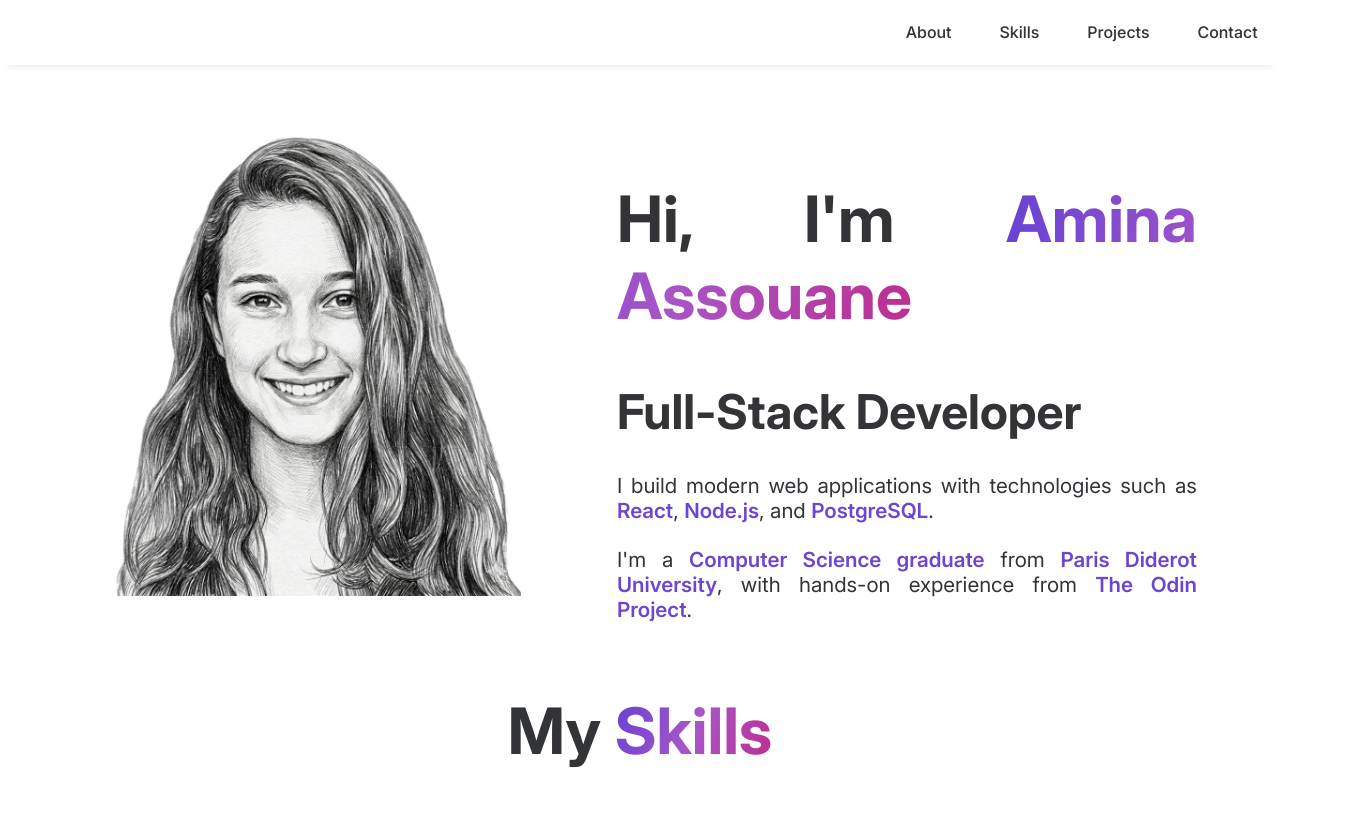
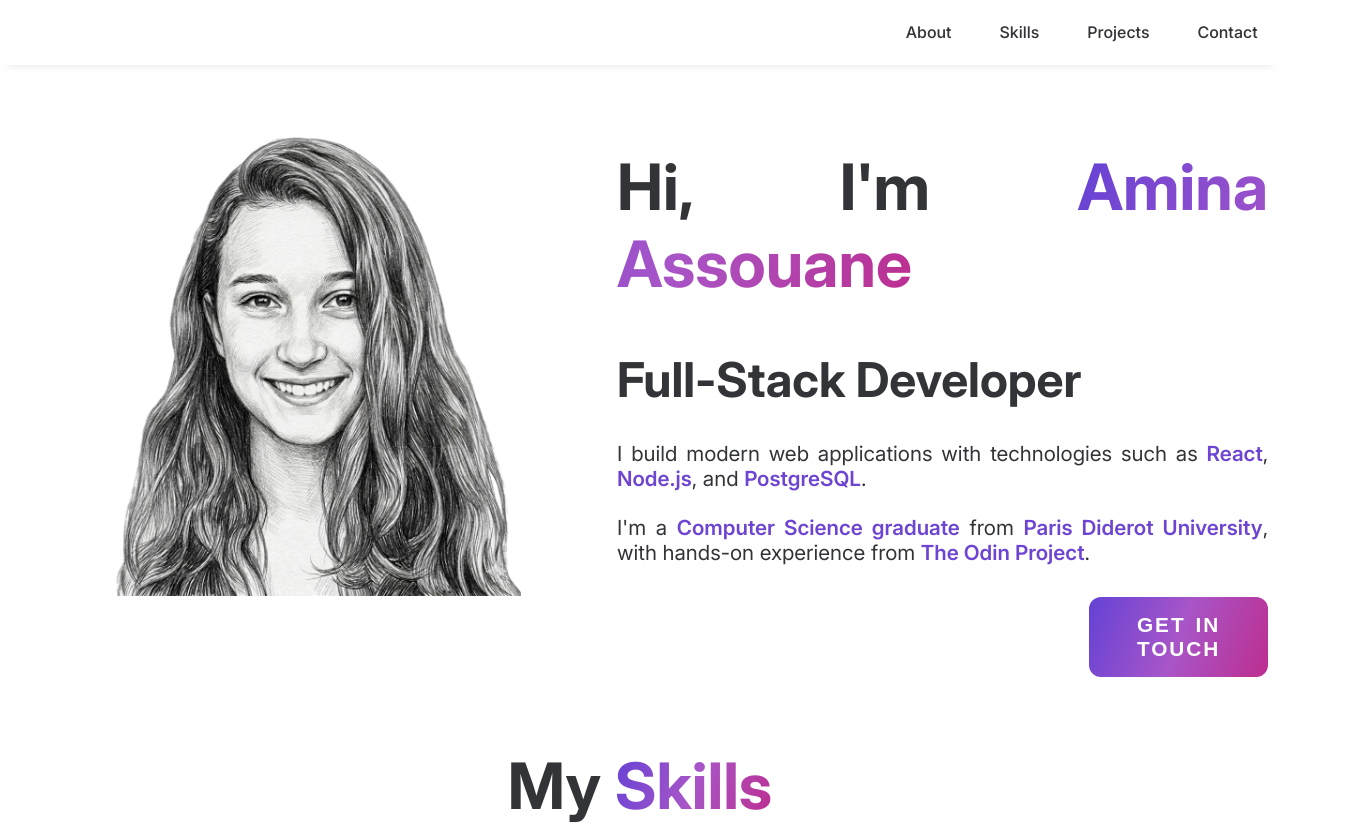
Before and after one commit to AminaAssouane/portfolio, a React (Vite) app: page / in a window 1280 px wide. Shown: the top 824 px of the page, 1372 px wide, since content can reach past the window. Built offline with nearby package versions, Linux system fonts and the light colour scheme.

Commit message:
feat: add get in touch button to the hero section

```diff
--- a/src/App.jsx
+++ b/src/App.jsx
@@ -26,7 +26,7 @@ function App() {
       />
       <main>
         <section ref={aboutRef}>
-          <Hero />
+          <Hero onContact={() => scrollTo(contactRef)} />
         </section>
         <section ref={skillsRef}>
           <Skills />
--- a/src/components/Hero/Hero.jsx
+++ b/src/components/Hero/Hero.jsx
@@ -1,7 +1,7 @@
 import styles from "./Hero.module.css";
 import image from "../../assets/images/PhotoDrawing.png";
 
-export default function Hero() {
+export default function Hero({ onContact }) {
   return (
     <div className={styles.hero}>
       <section className={styles.heroImage}>
@@ -27,6 +27,8 @@ export default function Hero() {
           <span>Paris Diderot University</span>, with hands-on experience from{" "}
           <span>The Odin Project</span>.
         </p>
+
+        <button onClick={onContact}>GET IN TOUCH</button>
       </section>
     </div>
   );
--- a/src/components/Hero/Hero.module.css
+++ b/src/components/Hero/Hero.module.css
@@ -32,7 +32,7 @@
 } */
 
 .hero h1 {
-  margin-top: 4rem;
+  margin-top: 2rem;
   font-size: 4rem;
 }
 
@@ -52,7 +52,8 @@
 
 .about p,
 .about h2,
-.about h1 {
+.about h1,
+.about button {
   opacity: 0;
   text-align: justify;
   transform: translateY(100px);
@@ -76,6 +77,26 @@
   animation-delay: 600ms;
 }
 
+.about button {
+  font-size: 1.3rem;
+  font-weight: 700;
+  letter-spacing: 0.12rem;
+  text-transform: uppercase;
+  margin: 2rem 0 0 29.5rem;
+  border-radius: 12px;
+  padding: 1rem 3rem;
+  border: none;
+  color: white;
+  background-image: linear-gradient(
+    110deg,
+    #6442d5 0%,
+    #a855c8 50%,
+    #bd2e8f 100%
+  );
+  cursor: pointer;
+  animation-delay: 800ms;
+}
+
 @keyframes appear {
   100% {
     transform: translateX(0) translateY(0);
```
Also changed, not shown: src/components/Contact/Contact(2).jsx (deleted, +0 -11 lines).
